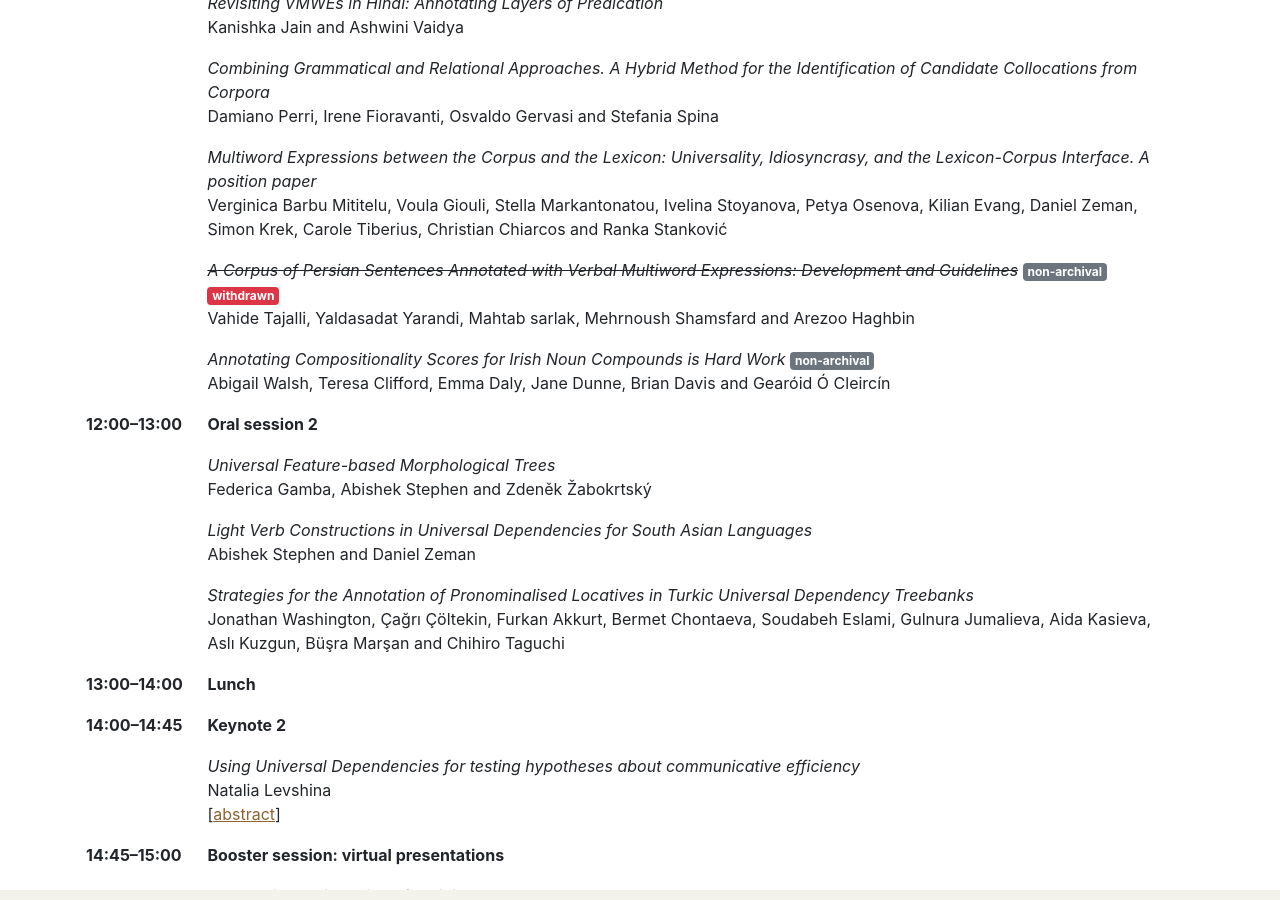
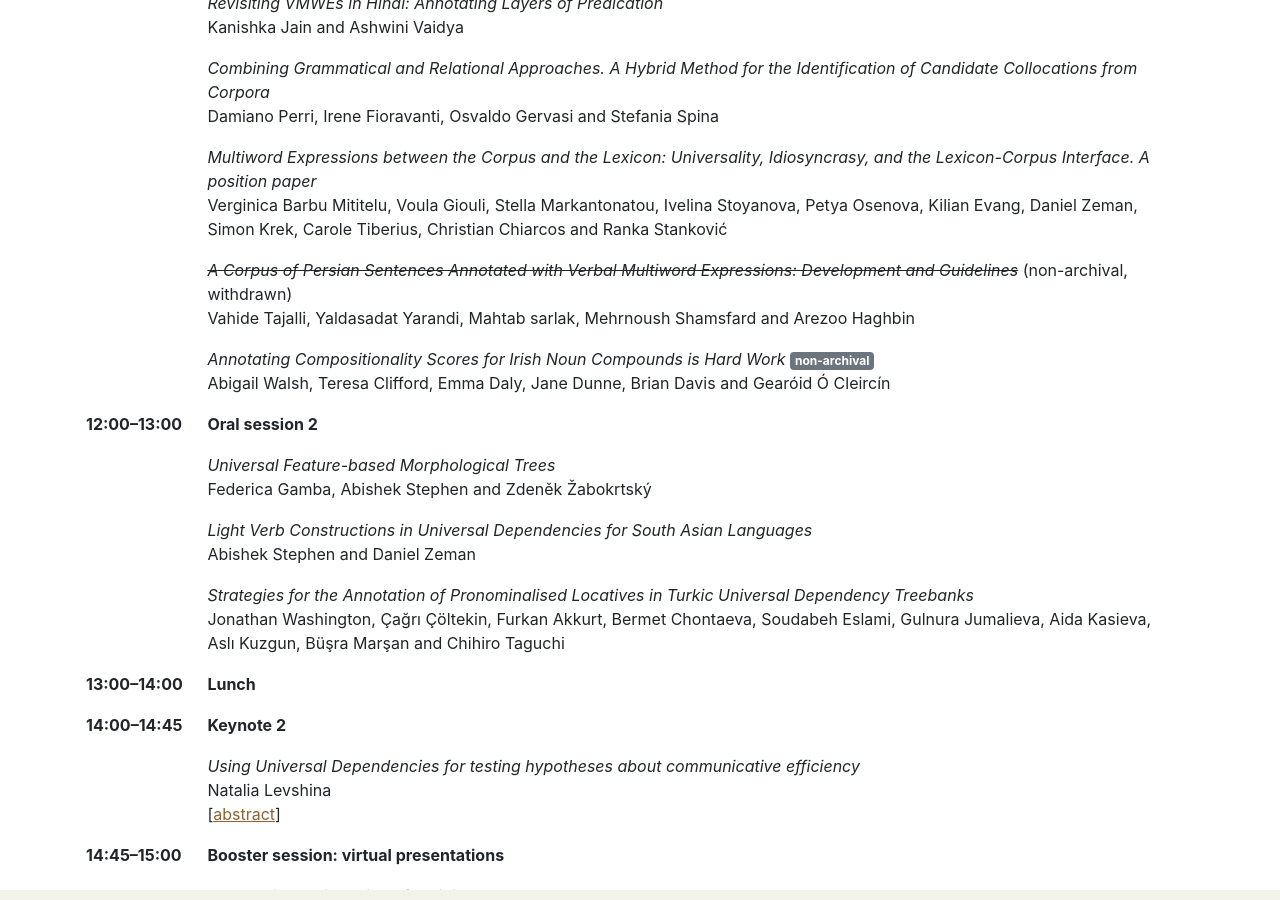
Before and after one commit to multiword/multiword.github.io, a Jekyll site: the page built from mweud2024/index.md, in a window 1280 px wide and 900 px high, scrolled down 2510 px. Built offline with Jekyll 4.4.1, drawn with Linux system fonts in a browser that asks for light colours; comment, search, counter and statistics services are not loaded.

Commit message:
Revert "Badges, cont."
This reverts commit c6f9b2893ce5a6406bd802f5c583fcc93614a2d6.

```diff
--- a/mweud2024/index.md
+++ b/mweud2024/index.md
@@ -204,7 +204,7 @@ proceedings.
     <tr>
         <td></td>
         <td>
-            <s><i>A Corpus of Persian Sentences Annotated with Verbal Multiword Expressions: Development and Guidelines</i></s> <span class="badge badge-secondary">non-archival</span> <span class="badge badge-danger">withdrawn</span><br>
+            <s><i>A Corpus of Persian Sentences Annotated with Verbal Multiword Expressions: Development and Guidelines</i></s> (non-archival, withdrawn)<br>
             Vahide Tajalli, Yaldasadat Yarandi, Mahtab sarlak, Mehrnoush Shamsfard and Arezoo Haghbin<br>
         </td>
     </tr>
```
